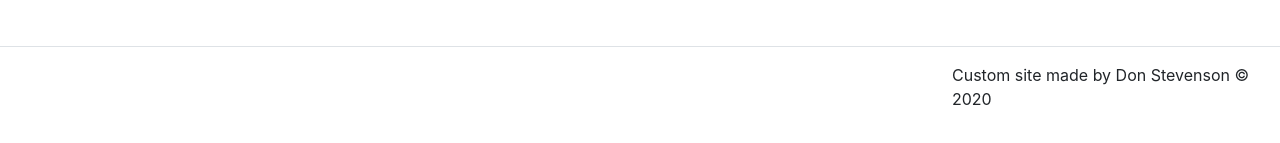
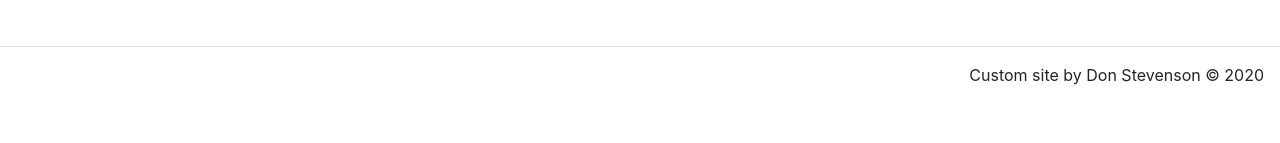
Before and after one commit to Don-Stevenson/personalWebsite, a React (Create React App) app: page /contact in a window 1280 px wide. Shown: the part 654-797 px from the top of the page. Built offline with nearby package versions, Linux system fonts and the light colour scheme.

Commit message:
update footer to say this custom site by don stevenson

```diff
--- a/src/components/Footer.js
+++ b/src/components/Footer.js
@@ -18,7 +18,7 @@ export default function Footer() {
             {/* Don Stevenson Web Developer */}
           </Col>
           <Col className="p-0 d-flex justify-content-end" md={3}>
-             Custom site made by Don Stevenson © {year}
+             Custom site by Don Stevenson © {year}
           </Col>
         </Row>
       </Container>
```
